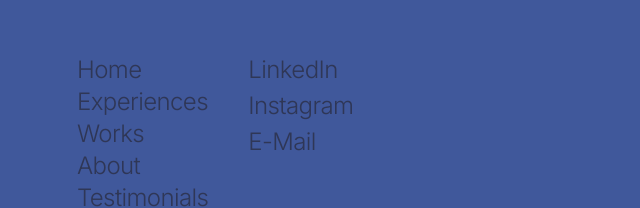
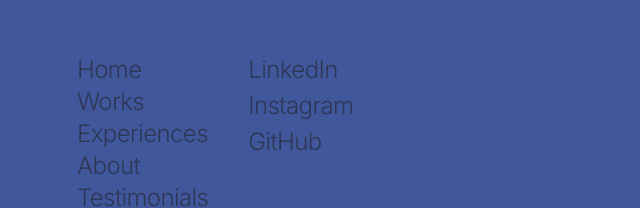
Before and after one commit to jackdafox/glassmorph-portfolio, a Next.js app: page / in a window 1280 px wide. Shown: the part 6862-7070 px from the top of the page, without its empty margins (3-643 px from the left). Built offline with nearby package versions, Linux system fonts and the light colour scheme.

Commit message:
refactor component IDs for better semantic structure; update package dependencies

```diff
--- a/components/Experiences.tsx
+++ b/components/Experiences.tsx
@@ -37,7 +37,7 @@
   return (
     <div
       className="mt-20 md:mt-56 flex flex-col gap-5 md:gap-10 px-4 md:px-20"
-      id="white"
+      id="experiences"
     >
       <div
         className="flex flex-col md:flex-row items-start md:items-center gap-4 md:gap-10 md:mb-5"
--- a/components/Footer.tsx
+++ b/components/Footer.tsx
@@ -3,8 +3,21 @@
 
 const Footer = () => {
   const links = {
-    main: ["Home", "Experiences", "Works", "About", "Testimonials"],
-    social: ["LinkedIn", "Instagram", "E-Mail"],
+    main: ["Home", "Works", "Experiences", "About", "Testimonials"],
+    social: [
+      {
+        name: "LinkedIn",
+        link: "https://www.linkedin.com/in/muhammad-dzaky-892351220/",
+      },
+      {
+        name: "Instagram",
+        link: "https://www.instagram.com/dzxky_/",
+      },
+      {
+        name: "GitHub",
+        link: "https://github.com/jackdafox",
+      },
+    ],
   };
 
   return (
@@ -21,12 +34,14 @@
         </div>
         <div className="flex flex-col gap-1">
           {links.social.map((link, index) => (
-            <h1
-              key={index}
-              className="text-[#0a1338] hover:text-white transition-colors duration-300 cursor-pointer"
-            >
-              {link}
-            </h1>
+            <Link href={link.link} key={index}>
+              <h1
+                key={index}
+                className="text-[#0a1338] hover:text-white transition-colors duration-300 cursor-pointer"
+              >
+                {link.name}
+              </h1>
+            </Link>
           ))}
         </div>
       </div>
--- a/components/Profile.tsx
+++ b/components/Profile.tsx
@@ -94,7 +94,7 @@
         scrollTrigger: {
           trigger: imageRef.current,
           start: "top 80%",
-          end: "bottom 20%",
+          end: "bottom 50%",
           scrub: true,
         },
       }
@@ -102,7 +102,7 @@
   }, []);
 
   return (
-    <div className="flex flex-col items-start px-4 md:px-20 mt-20 md:mt-56 gap-5 md:gap-10">
+    <div className="flex flex-col items-start px-4 md:px-20 mt-20 md:mt-56 gap-5 md:gap-10" id="about">
       <div
         className="flex items-center gap-4 md:gap-10 overflow-hidden"
         ref={titleRef}
@@ -124,10 +124,11 @@
         className="flex flex-col lg:flex-row justify-center w-full h-full gap-8 md:gap-24"
         id="white"
       >
-        <div
+        <img
+          src="https://zwlkygzhrcaonnqpwpcv.supabase.co/storage/v1/object/public/medias/Dzaky%20Photo.jpg"
           className="bg-gray-700 w-full lg:w-[40rem] h-[20rem] md:h-[48rem]"
           ref={imageRef}
-        ></div>
+        />
         <div className="flex flex-col gap-8 md:gap-16 text-white">
           <h1
             ref={nameRef}
--- a/components/Testimony.tsx
+++ b/components/Testimony.tsx
@@ -45,7 +45,7 @@
     );
   }, []);
   return (
-    <div>
+    <div id="testimonials">
       <div className="mt-24 md:mt-56 px-4 md:px-20">
         <div
           className="flex md:flex-row items-center gap-4 md:gap-10 mb-10 md:mb-20"
--- a/components/Works.tsx
+++ b/components/Works.tsx
@@ -37,7 +37,7 @@
   return (
     <div
       className="flex flex-col items-start mt-20 p-5 md:px-20 px-4 min-h-[50vh] text-white"
-      id="black"
+      id="works"
       ref={titleRef}
     >
       <div className="flex items-center gap-4 md:gap-10 mb-6 md:mb-10">
--- a/components/ui/ExperienceBox.tsx
+++ b/components/ui/ExperienceBox.tsx
@@ -3,6 +3,7 @@
 import { gsap } from "gsap";
 import { ScrollTrigger } from "gsap/ScrollTrigger";
 import Link from "next/link";
+import { FaLocationArrow } from "react-icons/fa6";
 
 gsap.registerPlugin(ScrollTrigger);
 
@@ -85,10 +86,11 @@
         </div>
       </div>
       <div className="max-h-full flex lg:block lg:max-h-0 lg:-translate-y-[5.6rem]" ref={locationRef}>
-        <div className="group-hover:translate-y-[5.5rem] ease-in-out transition-all lg:mb-8 bg-white p-1 rounded-full px-7 hidden lg:block">
-          <h1 className="text-right text-black">GO TO PAGE</h1>
+        <div className=" lg:group-hover:translate-y-[5.5rem] ease-in-out transition-all lg:mb-8 bg-white p-1 rounded-full px-5 hidden lg:flex gap-3">
+          <h1 className="text-right text-blue-900 text-[2.5rem]">VISIT</h1>
+          <FaLocationArrow className="text-blue-900 self-center" size={30}/>
         </div>
-        <h1 className="h-fit items-center text-right group-hover:translate-y-[5.5rem] ease-in-out transition-all">
+        <h1 className="h-fit items-center text-right lg:group-hover:translate-y-[5.5rem] ease-in-out transition-all">
           {location}
         </h1>
       </div>
--- a/components/ui/TestimonyCard.tsx
+++ b/components/ui/TestimonyCard.tsx
@@ -58,13 +58,18 @@
   }, []);
 
   return (
-    <div className={`flex flex-col md:flex-row w-full h-auto md:h-[48rem] gap-10 md:gap-20 text-white md:p-0 ${classname}`}>
+    <div
+      className={`flex flex-col md:flex-row w-full h-auto md:h-[48rem] gap-10 md:gap-20 text-white md:p-0 ${classname}`}
+    >
       <img
         src={image}
-      className={`w-full md:w-[35rem] h-[30rem] md:h-[48rem] bg-cover bg-center grayscale hover:grayscale-0 object-cover`}
+        className={`w-full md:w-[35rem] h-[30rem] md:h-[48rem] bg-cover bg-center grayscale hover:grayscale-0 transition-all object-cover`}
         ref={imageRef}
       />
-      <div className="flex flex-col gap-5 md:sticky top-0 h-auto md:h-48" ref={textRef}>
+      <div
+        className="flex flex-col gap-5 md:sticky top-0 h-auto md:h-48"
+        ref={textRef}
+      >
         <h1 className="font-medium tracking-tighter text-[2rem] md:text-[3rem] leading-[1.2] md:leading-[1] max-w-[50rem] text-wrap">
           {quotes}
         </h1>
@@ -72,7 +77,9 @@
           <h1 className="tracking-tighter text-[1.5rem] md:text-[2rem] font-medium opacity-50">
             {name}
           </h1>
-        <h1 className="tracking-tighter text-[1.2rem] md:text-[1.4rem] opacity-25">{title}</h1>
+          <h1 className="tracking-tighter text-[1.2rem] md:text-[1.4rem] opacity-25">
+            {title}
+          </h1>
         </div>
       </div>
     </div>
--- a/package.json
+++ b/package.json
@@ -13,11 +13,11 @@
     "framer-motion": "^11.11.11",
     "gsap": "^3.12.5",
     "gsap-trial": "^3.12.5",
-    "next": "14.2.16",
+    "next": "^14.2.23",
     "next-videos": "^1.4.1",
     "react": "^18",
     "react-dom": "^18",
-    "react-icons": "^5.3.0",
+    "react-icons": "^5.4.0",
     "react-intersection-observer": "^9.13.1"
   },
   "devDependencies": {
```
Also changed, not shown: 1 other file (tests, documents, lock files or other folders). Lines whose indentation alone changed are shown as unchanged.
